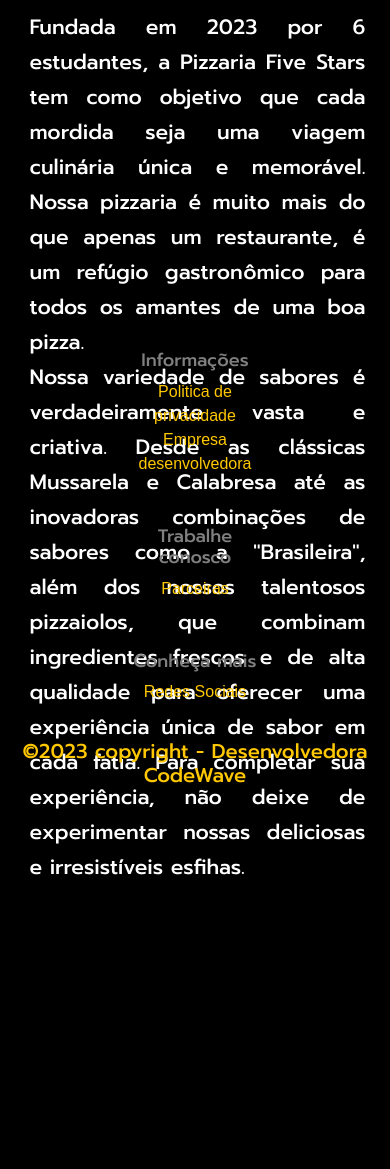
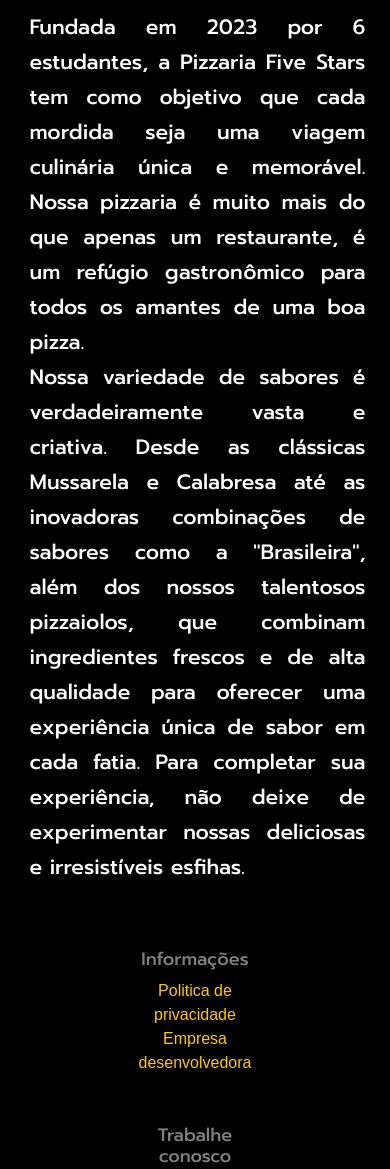
Before and after one commit to TheusG/Tcc, a PHP site: page /sobre.html in a window 390 px wide. Shown: the part 281-1450 px from the top of the page. Before the commit the page ends 1156 px from the top, so only its background shows below. Run offline with PHP 8.4, Linux system fonts and the light colour scheme.

Commit message:
Arrumar a responsividade do Sobre

```diff
--- a/assets/css/sobre.css
+++ b/assets/css/sobre.css
@@ -26,6 +26,8 @@
     width: 90%;
     background-color: #000000;
     margin:  auto;
+    display: flex;
+
 
 
 }
@@ -37,4 +39,69 @@
     margin: 1px 5px 5px 10px;
     padding-top: 10px;
     line-height :35px;
+    display: flex;
 }
+
+
+/*--------------------------------------------------------RESPANSIVIDADE-------------------------------*/
+@media (max-width:1000px) {
+    .sobre{
+        height: 400px
+    }
+
+}
+@media (max-width:800px) {
+    .sobre{
+        height: 450px
+    }
+
+}
+@media (max-width:680px) {
+    .sobre{
+        height: 530px
+    }
+
+}
+@media (max-width:600px) {
+    .sobre{
+        height: 600px
+    }
+
+}
+@media (max-width:530px) {
+    .sobre{
+        height: 700px
+    }
+
+}
+@media (max-width:500px) {
+    .sobre{
+        height: 760px
+    }
+
+}
+@media (max-width:460px) {
+    .sobre{
+        height: 830px
+    }
+
+}
+@media (max-width:420px) {
+    .sobre{
+        height: 900px
+    }
+
+}
+@media (max-width:370px) {
+    .sobre{
+        height: 1100px
+    }
+
+}
+
+@media (max-width:320px) {
+    .sobre{
+        height: 1300px
+    }
+
+}
--- a/sobre.html
+++ b/sobre.html
@@ -28,7 +28,7 @@
             <li><a id="sobre" href="contatos.html">Contato</a></li>
           </ul>
         </nav>
-        <a href=""><i class="fa-solid fa-cart-shopping" id="carrinho" "></i></a>
+        <a href=""><i class="fa-solid fa-cart-shopping" id="carrinho"></i></a>
         <div class="burguer">
             <div id="linha1"></div>
             <div id="linha2"></div>
```
